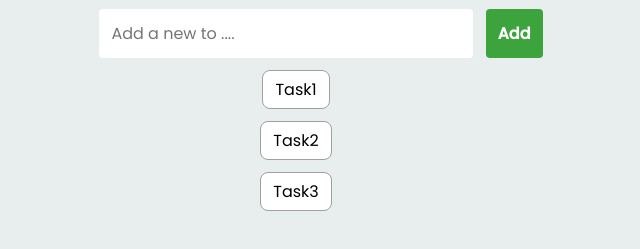
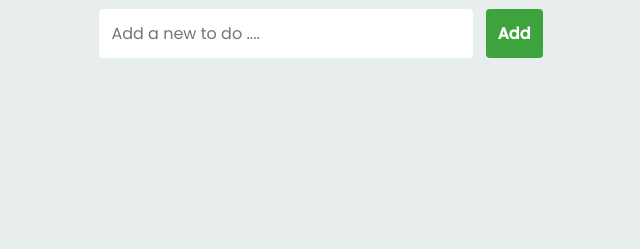
Before and after one commit to riteshK8055/To-Do-List, a plain HTML site: page index.html in a window 1280 px wide. Shown: the part 71-320 px from the top of the page, without its empty margins (319-959 px from the left). Drawn offline with Linux system fonts and the light colour scheme.

Commit message:
html code completed according to css and js

```diff
--- a/index.html
+++ b/index.html
@@ -12,18 +12,20 @@
         <div class="input-container">
 
          <h1>My To Do List</h1>
-         <input type="text" placeholder="Add a new to ....">
-         <input type="button" value="Add">
+         <input type="text" placeholder="Add a new to do ...." id="inputBox">
+         <input type="button" value="Add" id="addBtn">
 
-         <ul class="todoList">
-          <li>Task1</li>
+         <ul class="todoList" id="todoList">
+          <!-- <li>Task1</li>
           <li>Task2</li>
-          <li>Task3</li>
+          <li>Task3</li> -->
          </ul>
+
 
         </div>
     </div>
 
 
+    <script src="script.js"></script>
 </body>
 </html>
```
